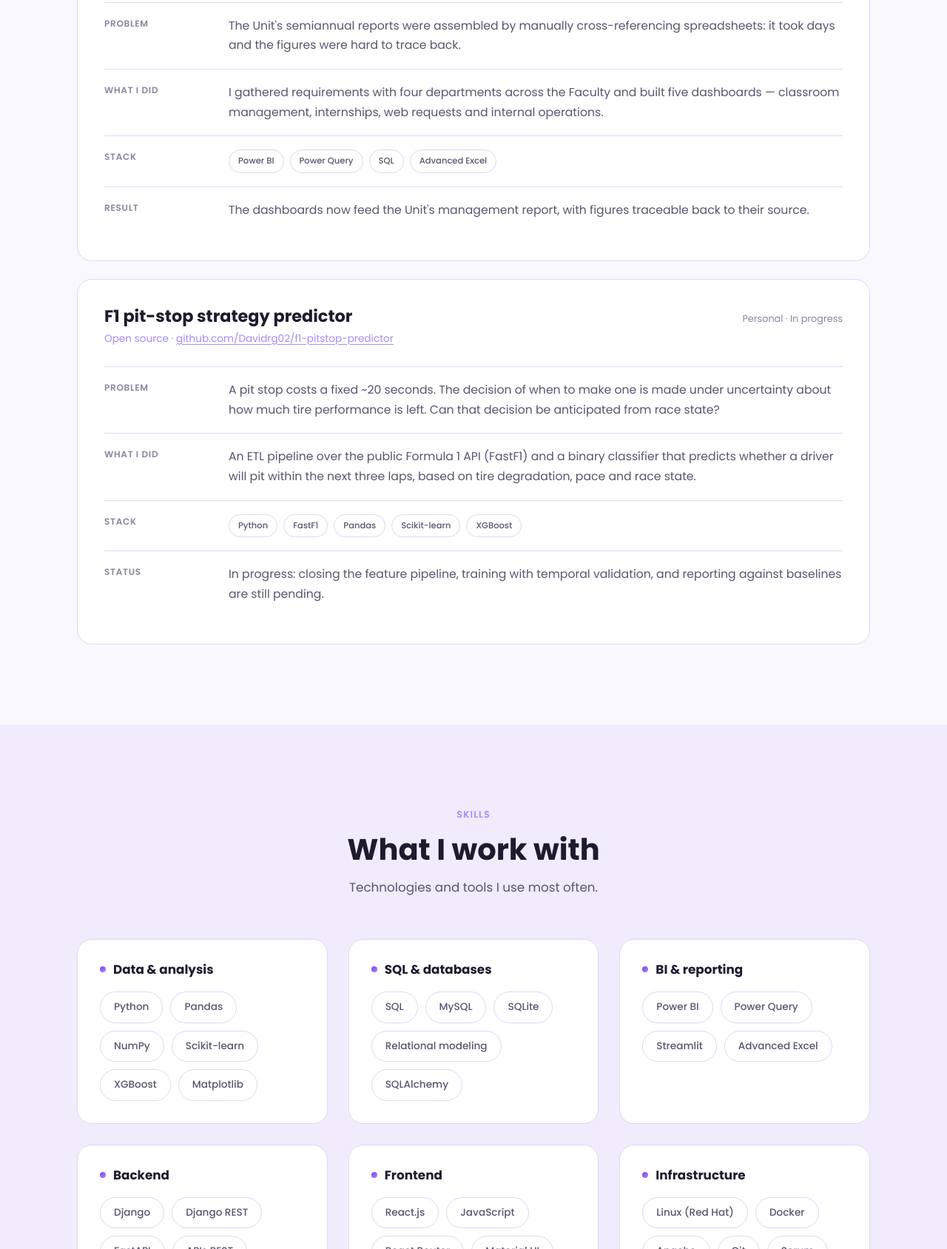
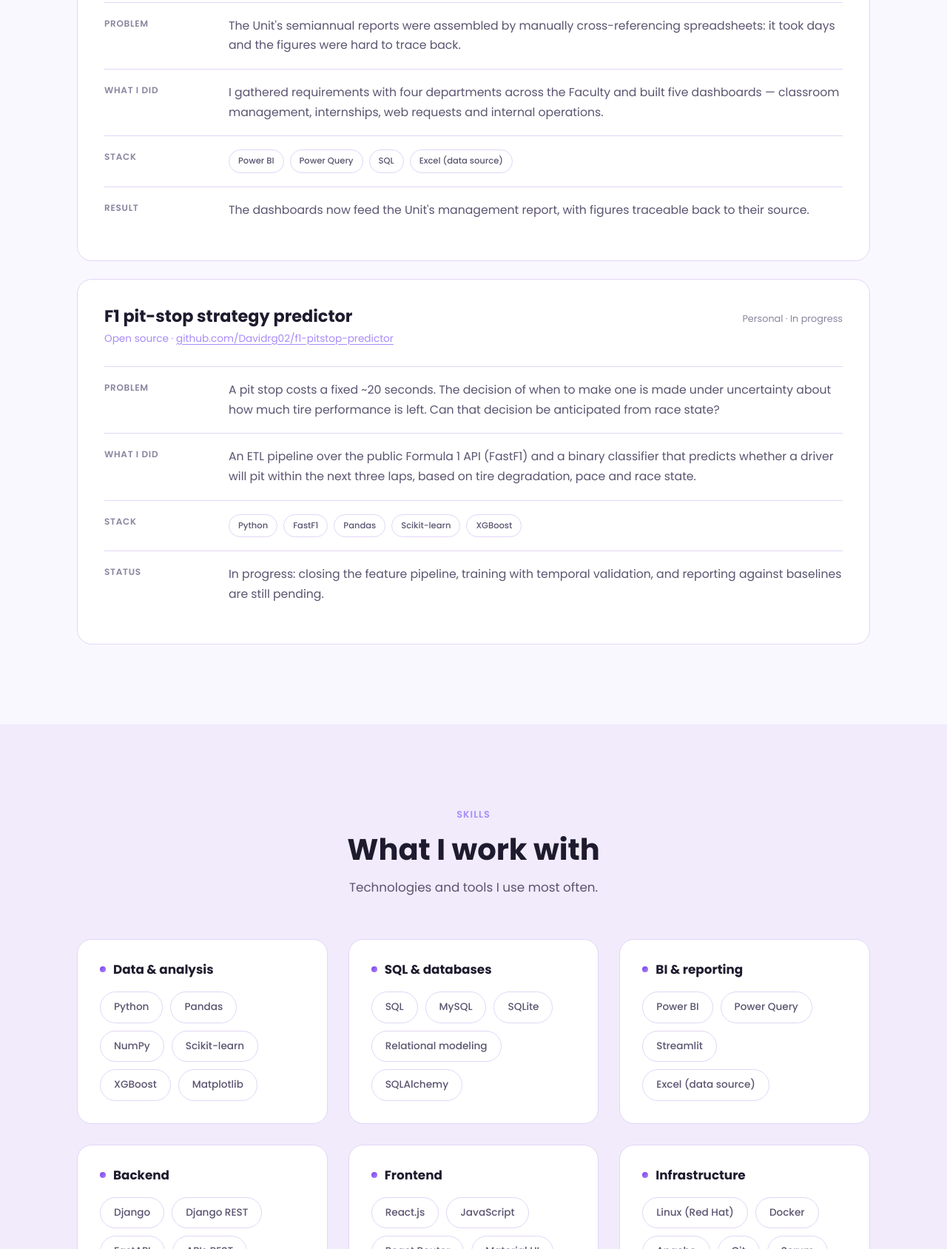
Before and after one commit to Davidrg02/portafolio, a plain HTML site: page index.html in a window 1280 px wide. Shown: the part 7530-9218 px from the top of the page at 74% size. Drawn offline with Linux system fonts and the light colour scheme.

Commit message:
fix: stop overclaiming "Excel avanzado" — never used pivot tables/formulas
David confirmed his real Excel usage was reading files programmatically
(pandas) and Power Query — never pivot tables or complex formulas, which
is what "avanzado" implies to anyone screening for it. Changed to
"Excel (fuente de datos)" in the two places it appeared (case study
stack tags, Skills section) and in both Datos CVs. Keeps the literal
"Excel" keyword for ATS/recruiter search without an unsupportable claim.
Re-synced the downloadable CV copy with the recompiled source.

```diff
--- a/index.html
+++ b/index.html
@@ -624,7 +624,7 @@
                     <li class="badge">Power BI</li>
                     <li class="badge">Power Query</li>
                     <li class="badge">SQL</li>
-                    <li class="badge" data-i18n="stack.advancedExcel">Excel avanzado</li>
+                    <li class="badge" data-i18n="stack.advancedExcel">Excel (fuente de datos)</li>
                   </ul>
                 </dd>
               </div>
@@ -735,7 +735,7 @@
               <li class="badge">Power BI</li>
               <li class="badge">Power Query</li>
               <li class="badge">Streamlit</li>
-              <li class="badge" data-i18n="stack.advancedExcel">Excel avanzado</li>
+              <li class="badge" data-i18n="stack.advancedExcel">Excel (fuente de datos)</li>
             </ul>
           </div>
 
--- a/js/translations.js
+++ b/js/translations.js
@@ -168,7 +168,7 @@ window.translations = {
       "En desarrollo: falta cerrar el pipeline de features, entrenar con validación temporal y reportar contra baselines.",
 
     "stack.relationalModel": "Modelado relacional",
-    "stack.advancedExcel": "Excel avanzado",
+    "stack.advancedExcel": "Excel (fuente de datos)",
 
     "finding.eyebrow": "El hallazgo",
     "finding.headline": "El modelo no le ganó a repetir el semestre anterior.",
@@ -378,7 +378,7 @@ window.translations = {
       "In progress: closing the feature pipeline, training with temporal validation, and reporting against baselines are still pending.",
 
     "stack.relationalModel": "Relational modeling",
-    "stack.advancedExcel": "Advanced Excel",
+    "stack.advancedExcel": "Excel (data source)",
 
     "finding.eyebrow": "The finding",
     "finding.headline": "The model didn't beat repeating last semester's number.",
```
Also changed, not shown: 1 other file.
